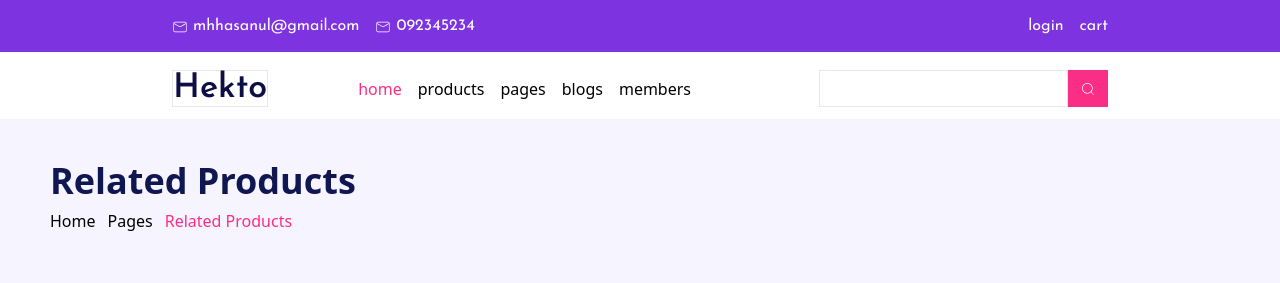
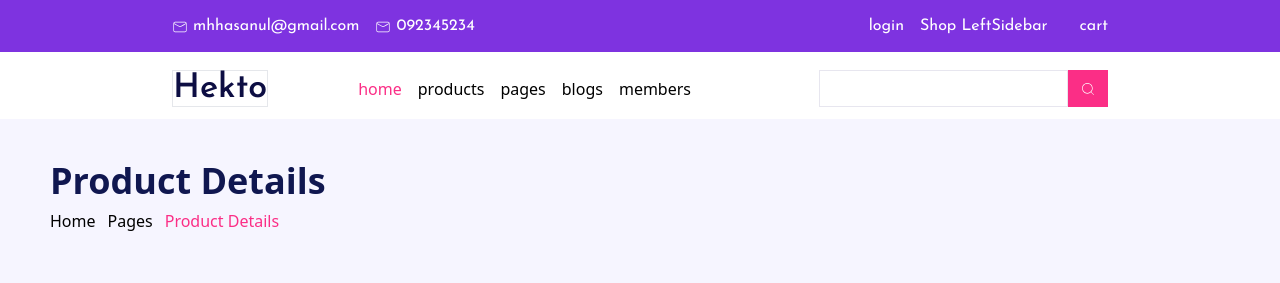
Before and after one commit to rochakgrg10/Ecommerce-website, a React (Vite) app in the folder client/: page /products/1 in a window 1280 px wide. Shown: the top 283 px of the page. Built offline with nearby package versions, Linux system fonts and the light colour scheme; no server answers.

Commit message:
add shop leftsidebar page

```diff
--- a/client/src/components/common/Header.jsx
+++ b/client/src/components/common/Header.jsx
@@ -24,8 +24,9 @@ export default function Header() {
                 <CiMail className="inline-block" /> 092345234
               </p>
             </div>
-            <div className="">
+            <div className="flex gap-4">
               <Link to={"/login"}>login</Link>
+              <Link to={"/sidebar"}>Shop LeftSidebar</Link>
               <span className="ml-4">cart</span>
             </div>
           </nav>
--- a/client/src/pages/products/ProductDetail.jsx
+++ b/client/src/pages/products/ProductDetail.jsx
@@ -32,7 +32,7 @@ function ProductDetail() {
 
   return (
     <>
-      <BreadCrumb title="Related Products" />
+      <BreadCrumb title="Product Details" />
       <div className="container grid gap-4 p-6 shadow-xl md:grid-cols-2">
         <img
           src={product.image}
```
